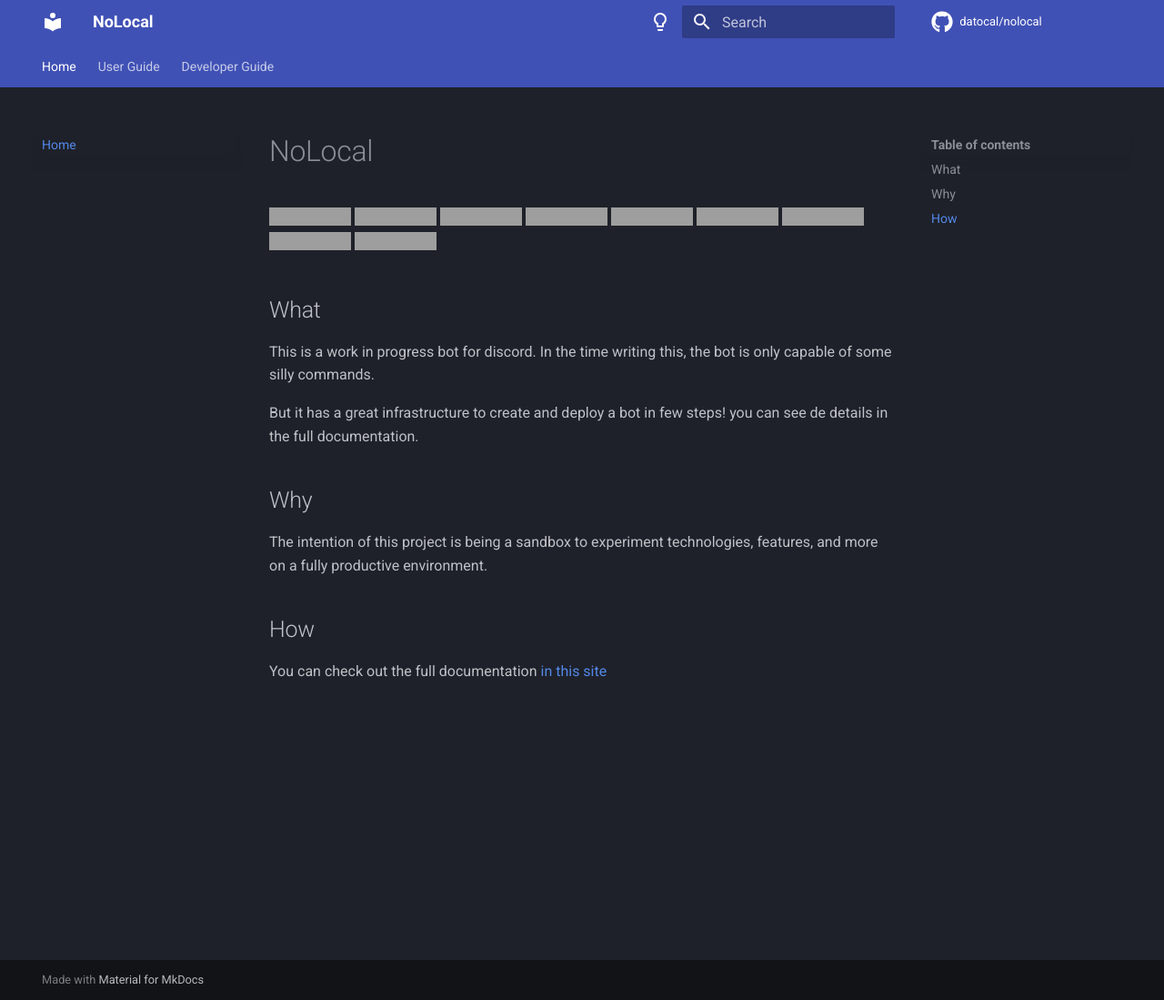
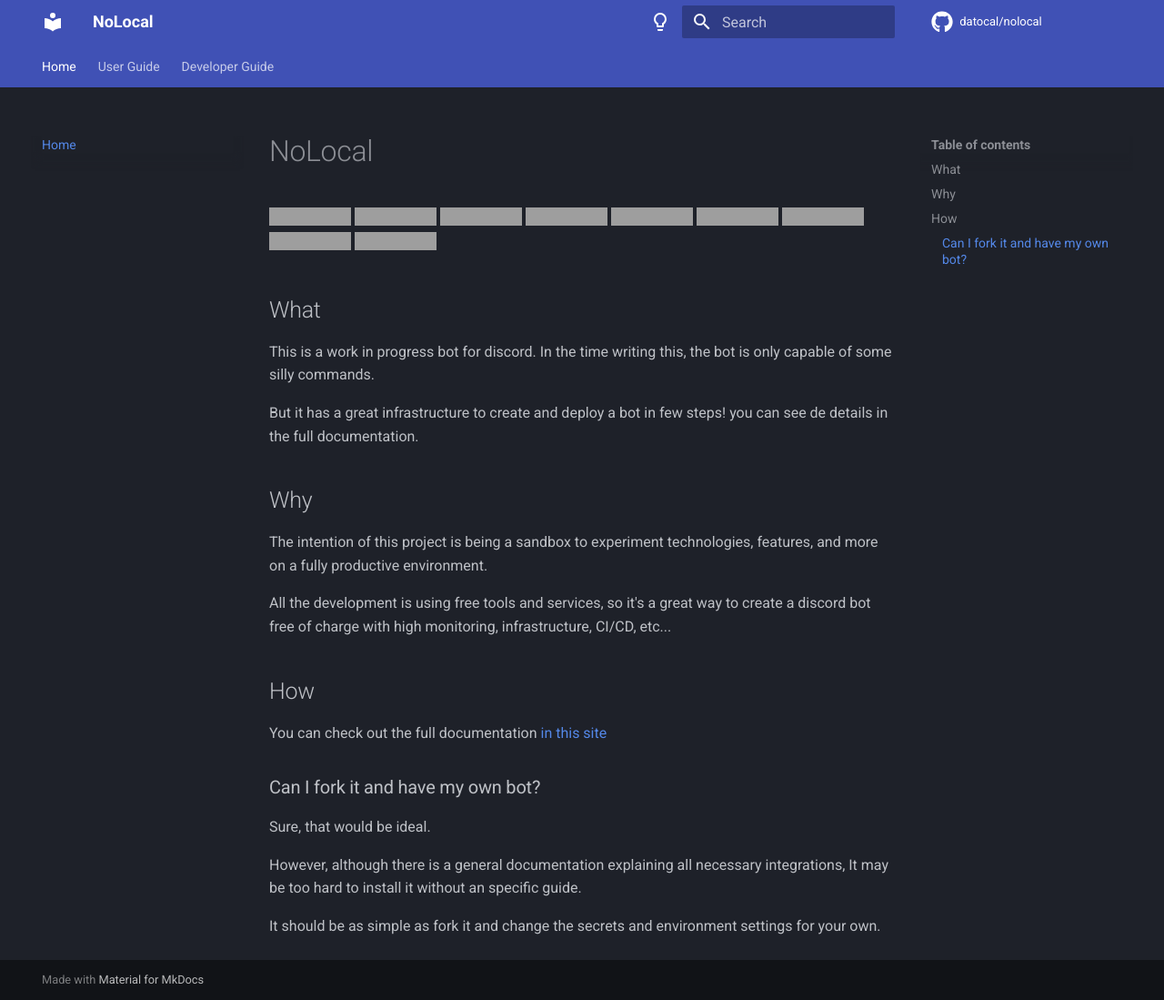
Before and after one commit to datocal/nolocal, an MkDocs documentation site: the page built from docs/README.md, in a window 1280 px wide and 1099 px high, cut to the strip 0-1099 px from the top of the window. Shown: the whole strip at 91% size. Built offline with MkDocs 1.6.1 and Material for MkDocs 9.7.7, drawn with Linux system fonts in a browser that asks for light colours; comment, search, counter and statistics services are not loaded; grey boxes are pictures that could not be loaded.

Commit message:
Some improvements

```diff
--- a/docs/README.md
+++ b/docs/README.md
@@ -18,6 +18,17 @@ But it has a great infrastructure to create and deploy a bot in few steps! you c
 ## Why
 The intention of this project is being a sandbox to experiment technologies, features, and more on a fully productive environment.
 
+All the development is using free tools and services, so it's a great way to create a discord bot free of charge with high monitoring, infrastructure, CI/CD, etc...
+
+
 ## How
 
 You can check out the full documentation [in this site](https://datocal.github.io/nolocal/)
+
+
+### Can I fork it and have my own bot?
+Sure, that would be ideal.
+
+However, although there is a general documentation explaining all necessary integrations, It may be too hard to install it without an specific guide.
+
+It should be as simple as fork it and change the secrets and environment settings for your own.
```
Also changed, not shown: 2 other files.
